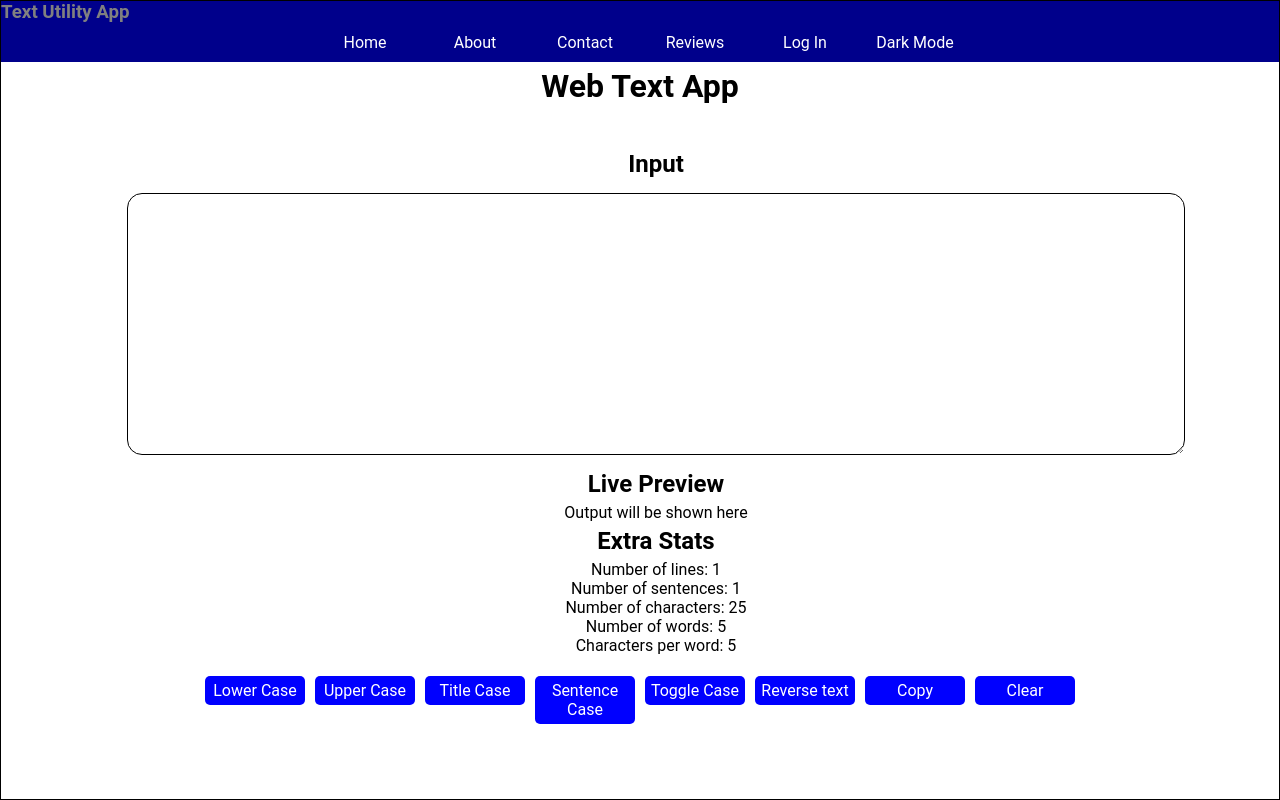
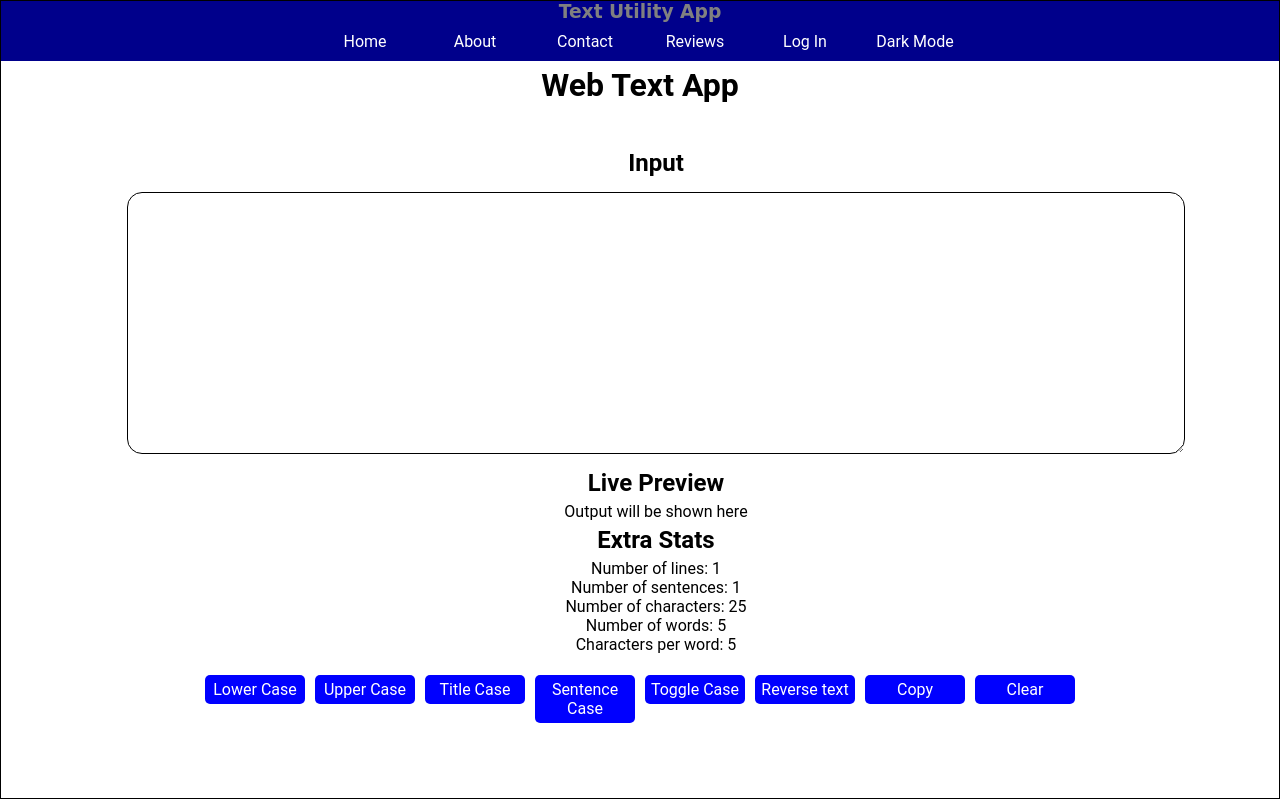
Before and after one commit to hrutavmodha/text-utility, a React (Create React App) app in the folder frontend/: page / in a window 1280 px wide. Built offline with nearby package versions, Linux system fonts and the light colour scheme.

Commit message:
Refined the logo

```diff
--- a/frontend/src/App.js
+++ b/frontend/src/App.js
@@ -8,7 +8,7 @@ function App() {
     return (
         <div style={mode ? dark : light}>
             <div className="navbar">
-            <h3 style={{font: "Comic Sans MS", color: "grey"}} align="left">Text Utility App</h3>
+            <h3 style={{fontFamily: "Comic Sans MS", color: "grey"}}>Text Utility App</h3>
                 <Link to="/">
                     <button className="navbtn">Home</button>
                 </Link>
```
